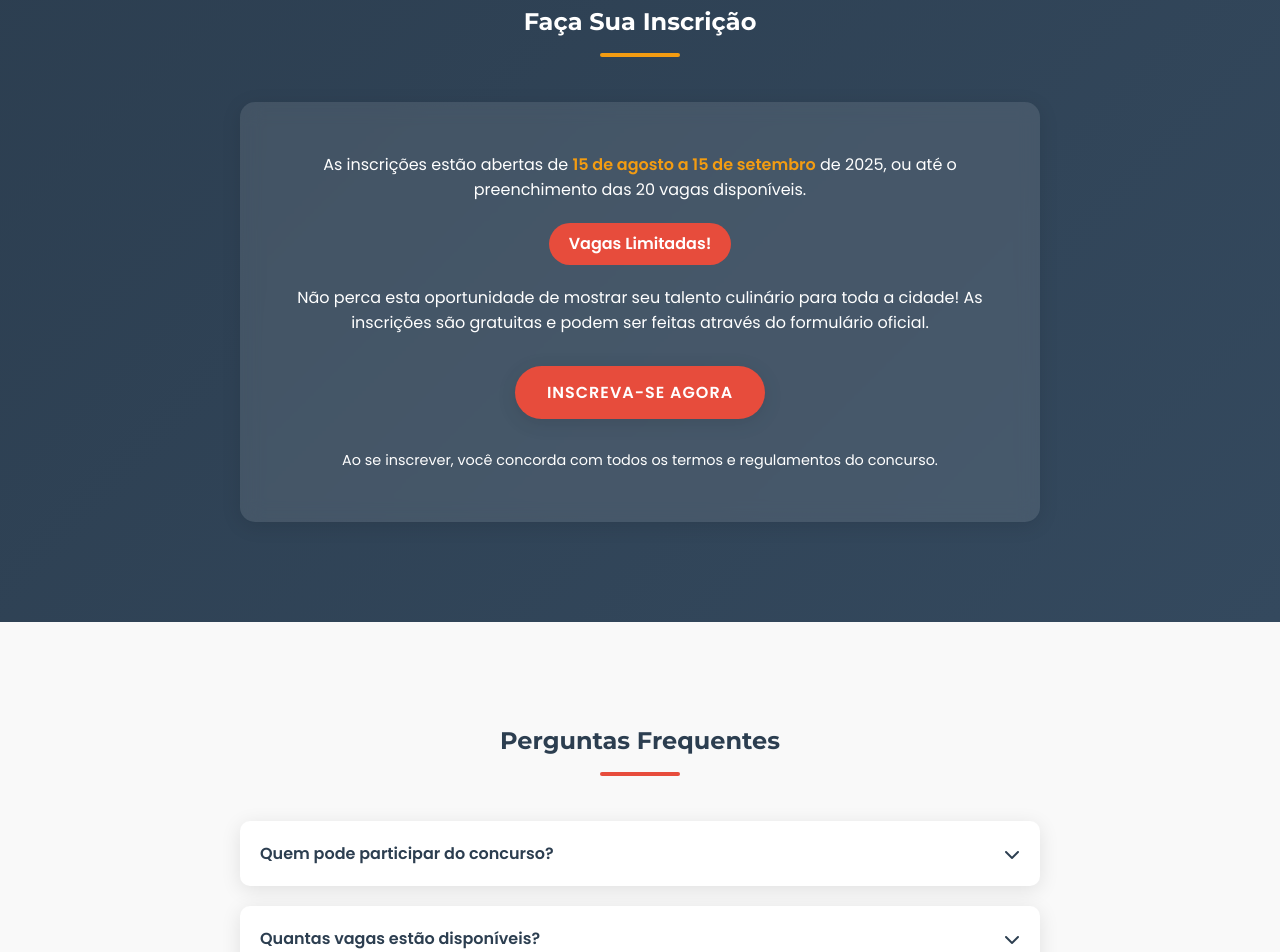
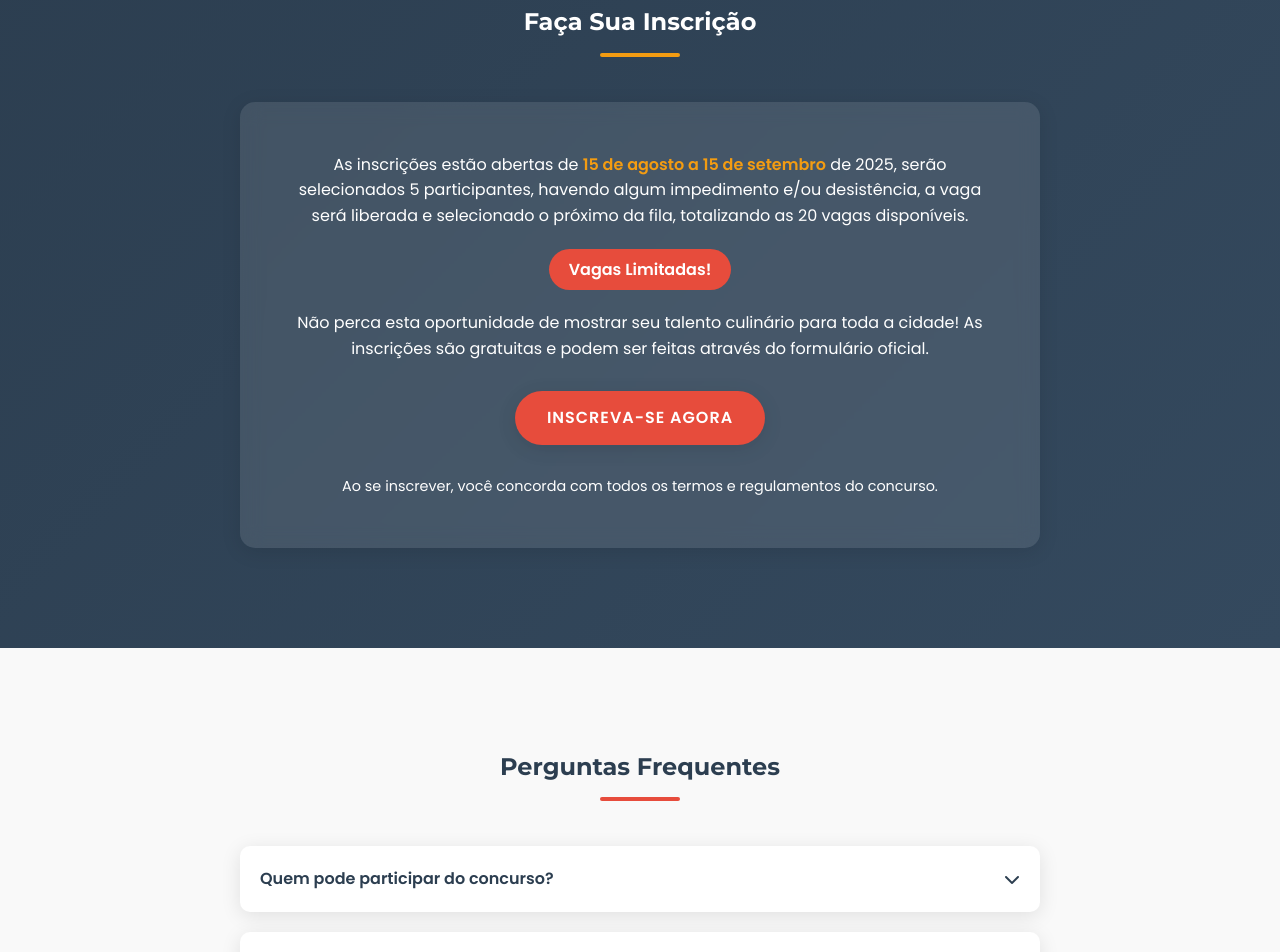
Before and after one commit to aicom-pb/concurso-cozinha-de-casa, a plain HTML site: page index.html in a window 1280 px wide. Shown: the part 4104-5056 px from the top of the page. Drawn offline with Linux system fonts and the light colour scheme.

Commit message:
Add files via upload

```diff
--- a/index.html
+++ b/index.html
@@ -890,7 +890,7 @@
         <div class="container">
             <h2 class="section-title">Faça Sua Inscrição</h2>
             <div class="registration-box">
-                <p>As inscrições estão abertas de <span class="highlight">15 de agosto a 15 de setembro</span> de 2025, ou até o preenchimento das 20 vagas disponíveis.</p>
+                <p>As inscrições estão abertas de <span class="highlight">15 de agosto a 15 de setembro</span> de 2025, serão selecionados 5 participantes, havendo algum impedimento e/ou desistência, a vaga será liberada e selecionado o próximo da fila, totalizando as 20 vagas disponíveis.</p>
 
                 <div class="deadline">Vagas Limitadas!</div>
 
```
